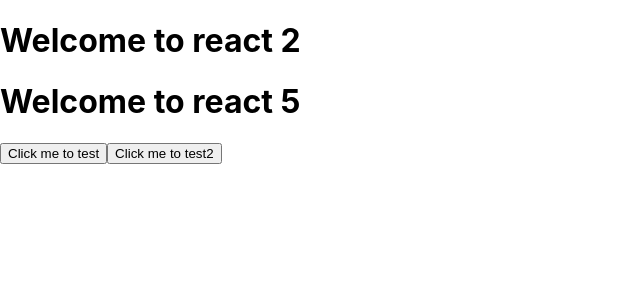
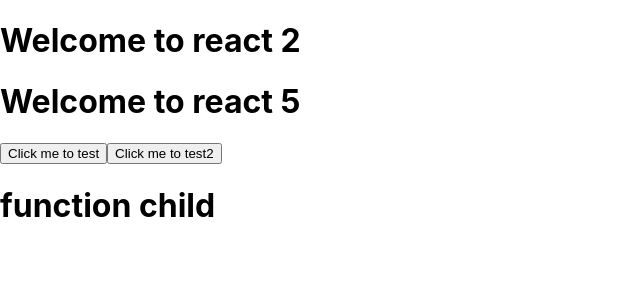
Before and after one commit to ramzirahmi/React-NPM, a React (Create React App) app: page / in a window 1280 px wide. Shown: the top 300 px of the page, without its empty margins (0-640 px from the left). Built offline with nearby package versions, Linux system fonts and the light colour scheme.

Commit message:
Nested Component in react

```diff
--- a/src/App.js
+++ b/src/App.js
@@ -6,6 +6,7 @@ import { x, y } from "./module";
 import { test } from "./module";
 // import default function test2 from module.js
 import test2 from "./module";
+import Child from "./Component/Child";
 function App() {
   return (
     <div>
@@ -13,6 +14,7 @@ function App() {
       <h1>Welcome to react {x + y}</h1>
       <button onClick={test}>Click me to test</button>
       <button onClick={test2}>Click me to test2</button>
+      <Child />
     </div>
   );
 }
--- /dev/null
+++ b/src/Component/Child.js
@@ -0,0 +1,9 @@
+function Child() {
+  return (
+    <div>
+      <h1>function child</h1>
+    </div>
+  );
+}
+
+export default Child;
```
